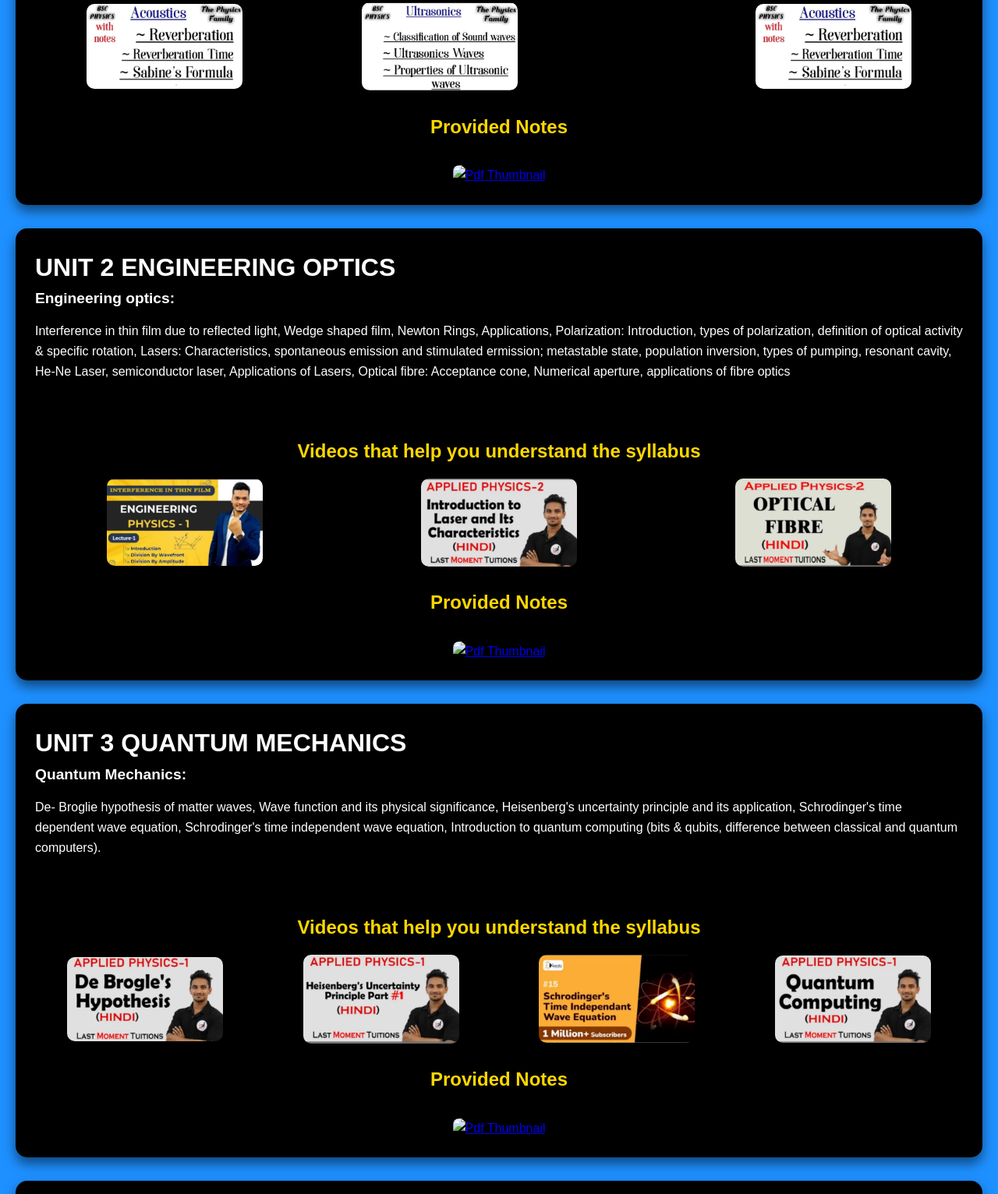
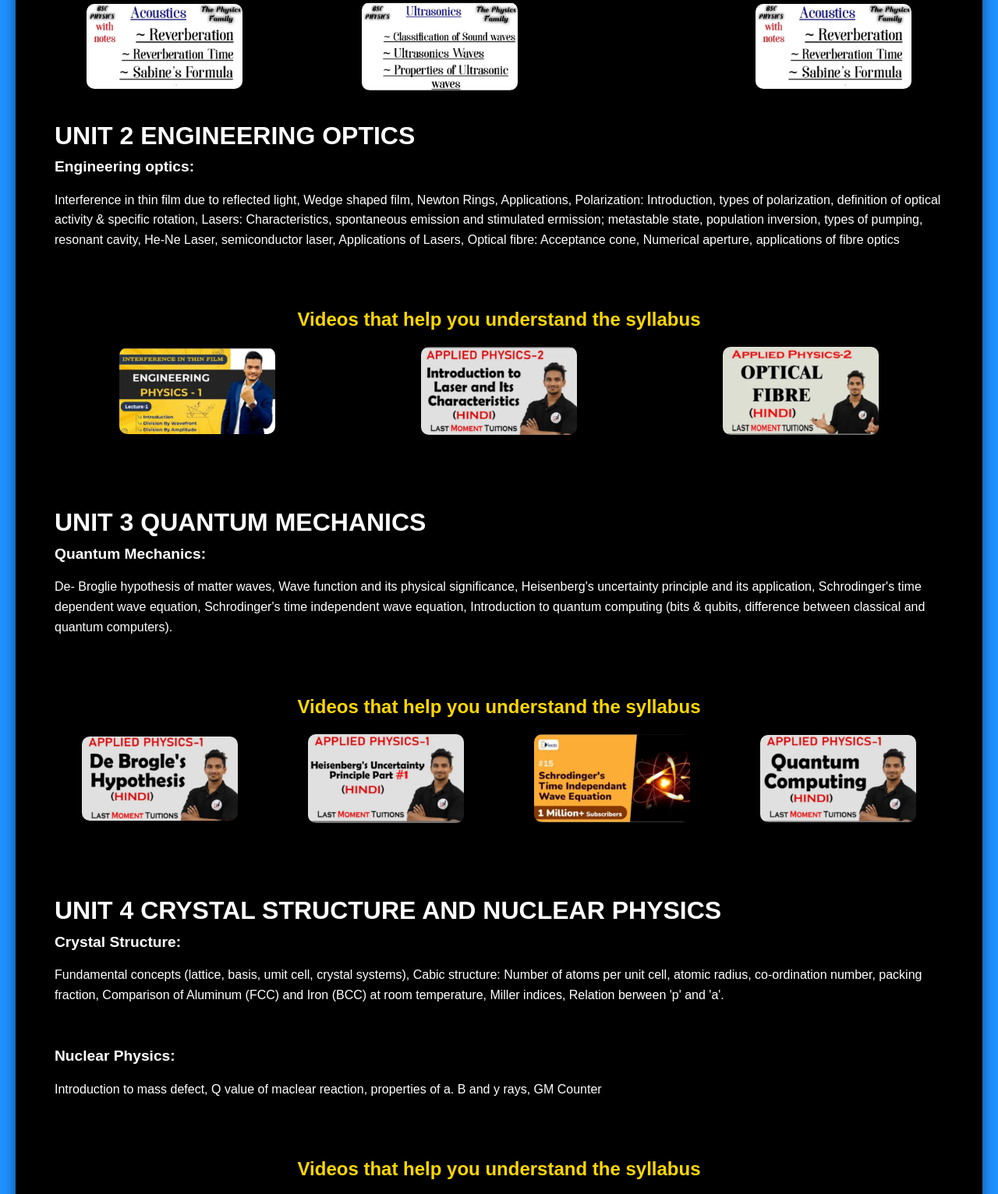
Before and after one commit to Nilay-9099/Physics-project, a plain HTML site: page index.html in a window 1280 px wide. Shown: the part 630-2162 px from the top of the page at 78% size. Drawn offline with Linux system fonts and the light colour scheme.

Commit message:
Update index.html

```diff
--- a/index.html
+++ b/index.html
@@ -63,16 +63,7 @@
 
 
 
-        <h3 class="videoHeading">
-         Provided Notes
-        </h3>
-      <center>
 
-        <a href=".pdf">
-          <img src="thumbnail.png" alt="Pdf Thumbnail" class="pdf">
-        </a>
-      </center>
-      </div>
 
     </div>
       <div class="contentBox">
@@ -106,15 +97,7 @@
     </a>
 </div>
 
-        <h3 class="videoHeading">
-         Provided Notes
-        </h3>
-      <center>
 
-        <a href=".pdf">
-          <img src="thumbnail.png" alt="Pdf Thumbnail" class="pdf">
-        </a>
-      </center>
       </div>
 
     </div>
@@ -155,15 +138,6 @@
 
 
 
-      <h3 class="videoHeading">
-         Provided Notes
-        </h3>
-      <center>
-
-        <a href=".pdf">
-          <img src="thumbnail.png" alt="Pdf Thumbnail" class="pdf">
-        </a>
-      </center>
       </div>
 
     </div>
@@ -205,15 +179,7 @@
         </a>
 
       </div>
-        <h3 class="videoHeading">
-         Provided Notes
-        </h3>
-      <center>
 
-        <a href=".pdf">
-          <img src="thumbnail.png" alt="Pdf Thumbnail" class="pdf">
-        </a>
-      </center>
       </div>
 
     </div>
```
